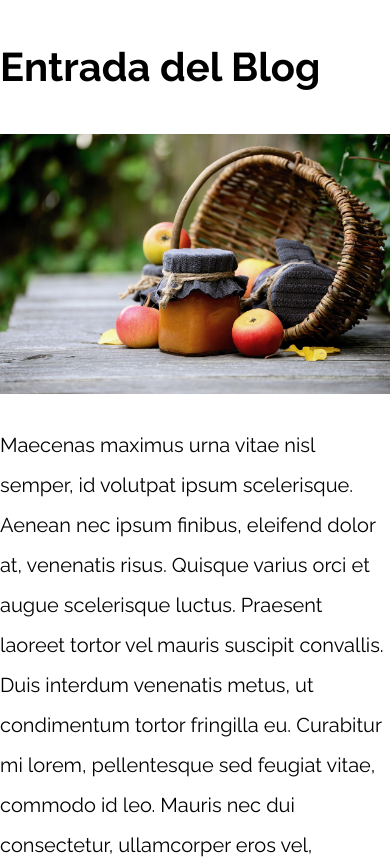
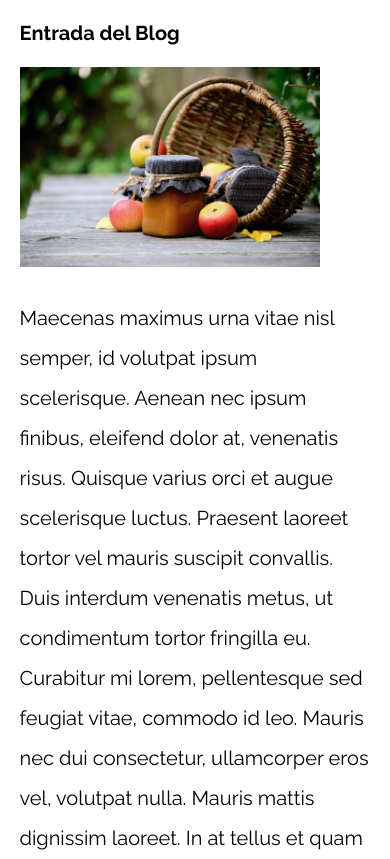
Before and after one commit to calapsu/Responsive, a plain HTML site: page Responsive Web Design/02-Media Queries - Desktop First/index.html in a window 390 px wide. Shown: the top 859 px of the page. Drawn offline with nearby package versions, Linux system fonts and the light colour scheme.

Commit message:
Media Queries Desktop First

```diff
--- a/Responsive Web Design/02-Media Queries - Desktop First/css/styles.css
+++ b/Responsive Web Design/02-Media Queries - Desktop First/css/styles.css
@@ -10,7 +10,7 @@ html {
 }
 
 body {
-    font-family: 'Raleway', sans-serif;
+  font-family: "Raleway", sans-serif;
   font-size: 1.6rem;
   line-height: 2;
 }
@@ -39,10 +39,29 @@ p {
 
 .entrada-blog a {
   display: inline-block;
-    background-color: #2196F3;
+  background-color: #2196f3;
   color: white;
   padding: 10px 20px;
   text-decoration: none;
   font-weight: bold;
   text-transform: uppercase;
 }
+
+@media (max-width: 800px) {
+  h1 {
+    font-size: 3rem;
+  }
+}
+
+@media (max-width: 500px) {
+  h1 {
+    font-size: 2rem;
+  }
+  img {
+    width: 300px;
+  }
+  .entrada-blog {
+    width: 90%;
+    margin: 0 auto;
+  }
+}
```
Lines whose indentation alone changed are shown as unchanged.
